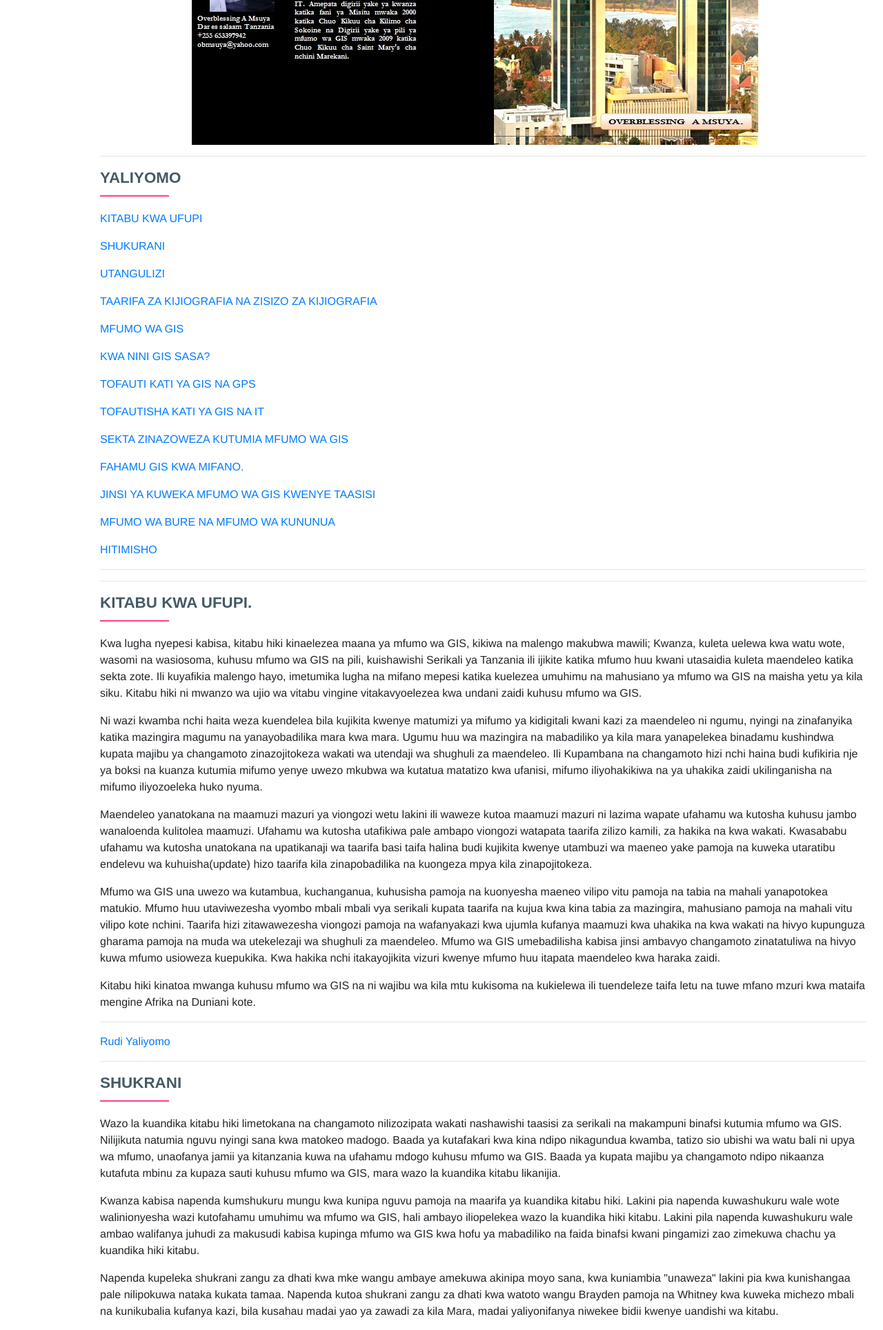
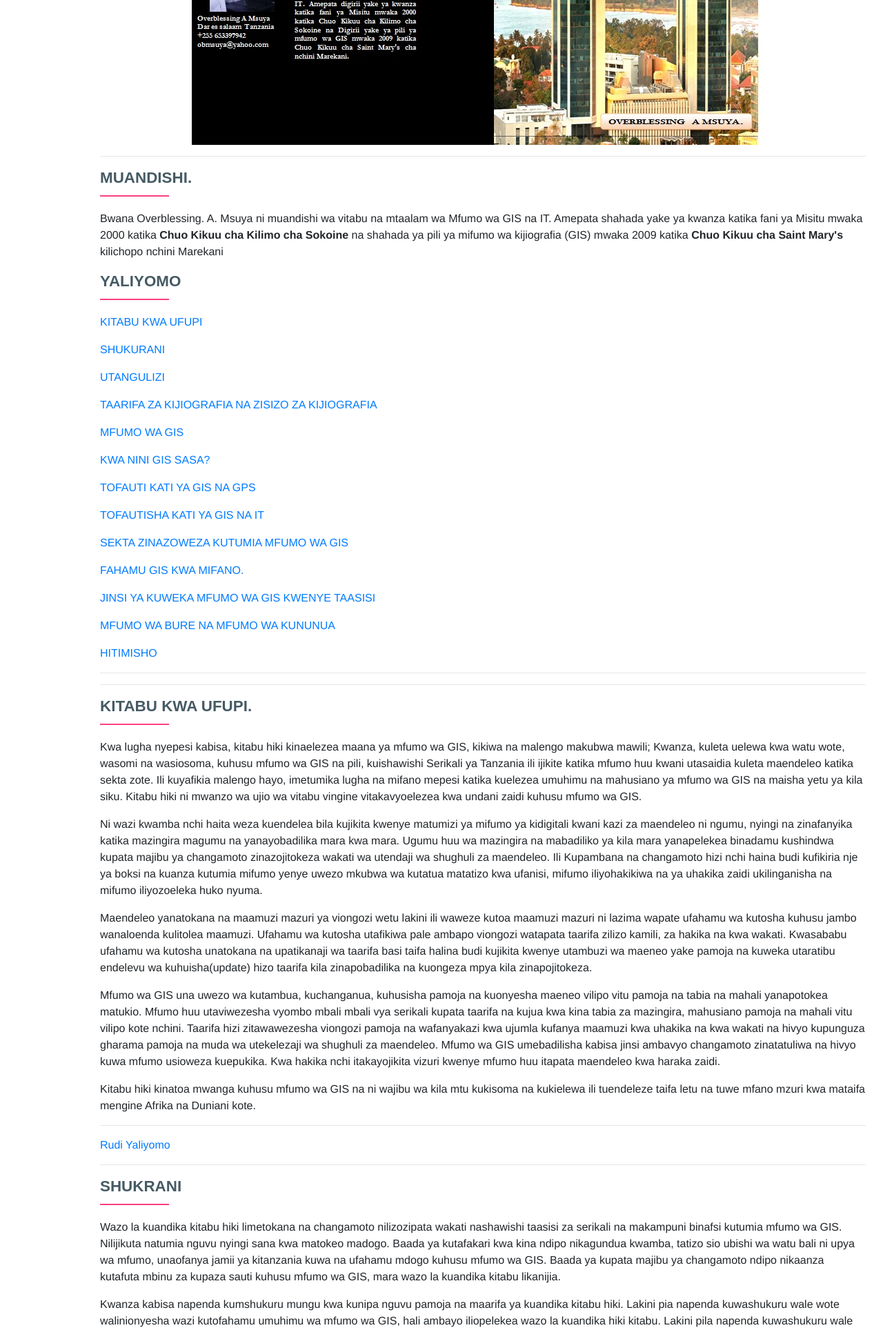
Before and after one commit to obmsuya/himaya, a Django app: page /home/gis/ in a window 1280 px wide. Shown: the part 1105-3033 px from the top of the page at 69% size. Run offline with Django 3.2, Linux system fonts and the light colour scheme; some libraries are stand-ins or nearby versions; some web fonts are replaced.

```diff
--- a/home/templates/home/gis.html
+++ b/home/templates/home/gis.html
@@ -59,6 +59,13 @@ ya kitabu hiki kwa njia yeyote ile bila ya idhini ya mwandishi.</P>
 <img src="{%static 'accounts/img/giscover.jpg'%}" class="img-responsive" alt=""'>
 		</div>
 				<hr>
+
+<h3>MUANDISHI.</h3>
+				 <div class="line-sep"></div>
+
+
+<P>Bwana Overblessing. A. Msuya ni muandishi wa vitabu na mtaalam wa Mfumo wa GIS na IT. Amepata shahada yake ya kwanza katika fani ya Misitu mwaka 2000 katika <span>Chuo Kikuu cha Kilimo cha Sokoine</span> na shahada ya pili ya mifumo wa kijiografia (GIS) mwaka 2009 katika <span>Chuo Kikuu cha Saint Mary's</span> kilichopo nchini Marekani</P>
+
 
                      <h3><a name="yaliyomo">YALIYOMO</a></h3>
 
```
